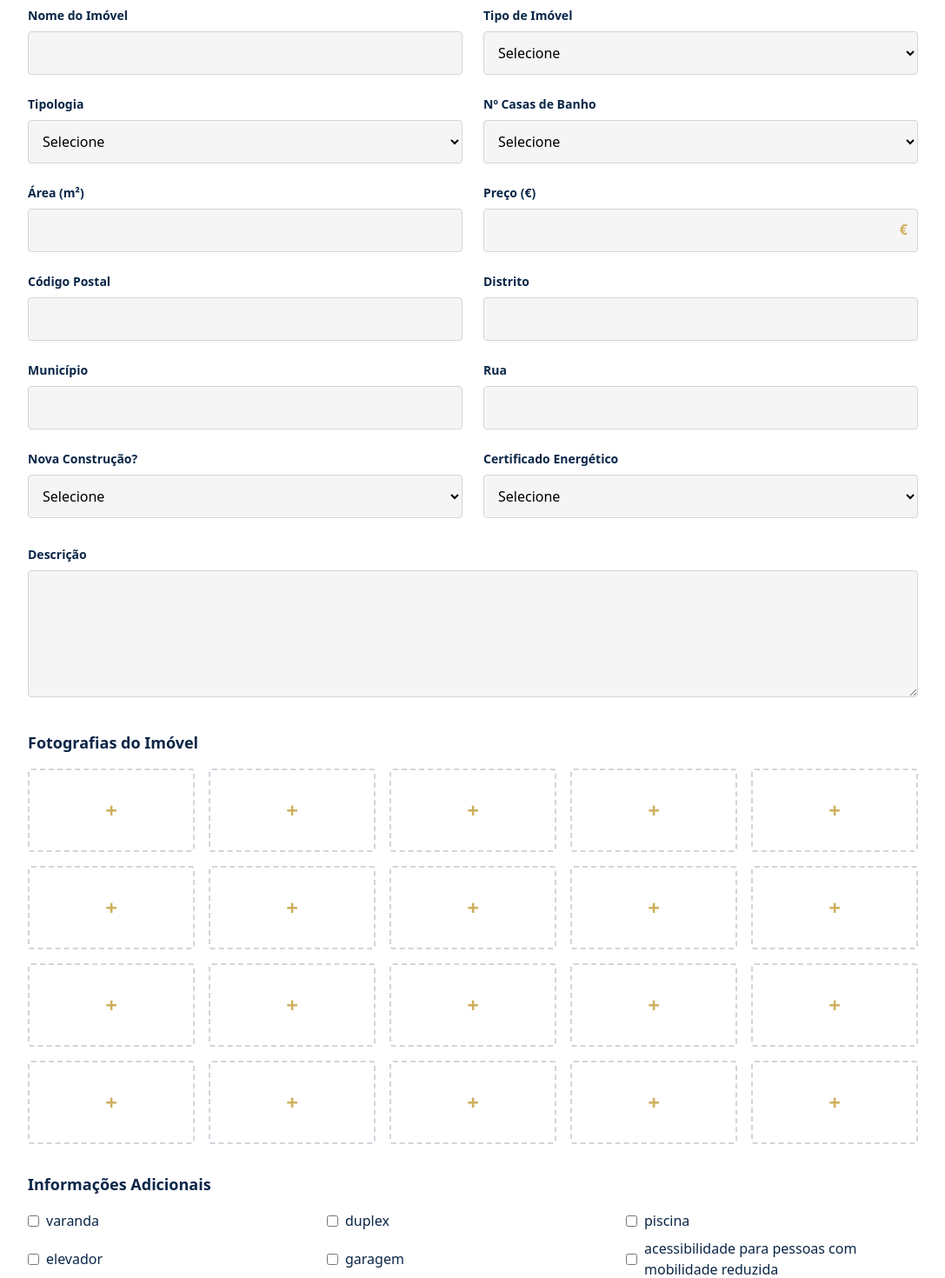
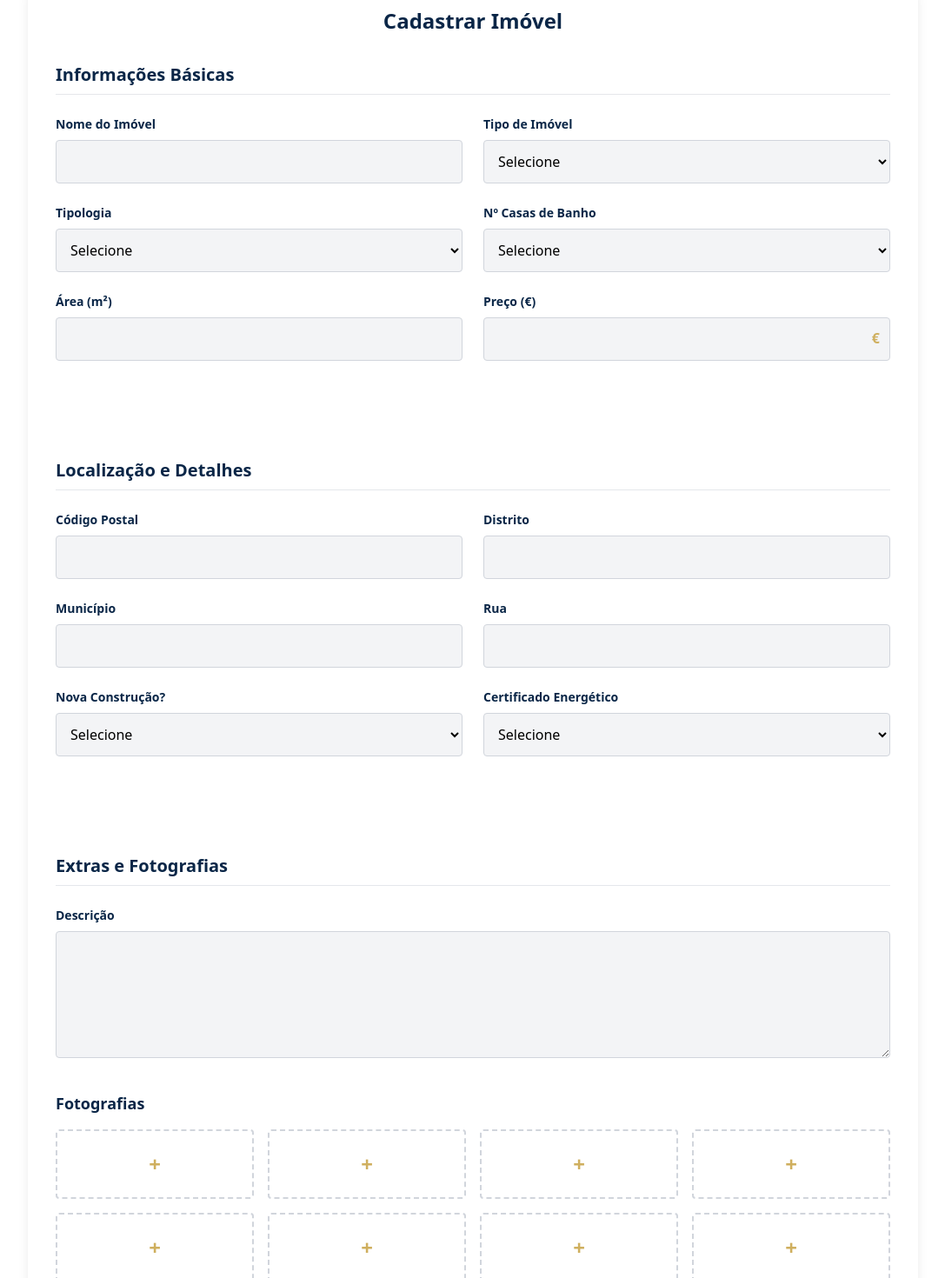
Before and after one commit to DEISI-ULHT-TFC-2024-25/TFC-DEISI2043-IMOinvestor_Frontend, a React (Vite) app in the folder imoinvestidor/: page /create-property in a window 1280 px wide. Shown: the part 240-1710 px from the top of the page at 87% size, without its empty margins (96-1183 px from the left). Built offline with nearby package versions, Linux system fonts and the light colour scheme.

Commit message:
Updated form for mobile and re styled

```diff
--- a/imoinvestidor/src/components/PropertyForm.jsx
+++ b/imoinvestidor/src/components/PropertyForm.jsx
@@ -1,20 +1,36 @@
-import PropTypes from 'prop-types';
+import { useState, useEffect } from "react";
+import PropTypes from "prop-types";
+import { ChevronLeft, ChevronRight } from "lucide-react";
 
-const inputStyle = "border border-gray-300 rounded w-full p-3 bg-[#F5F5F5] focus:outline-none focus:ring-2 focus:ring-[#0A2647]";
+const inputStyle = "border border-gray-300 rounded w-full p-3 bg-gray-100 focus:outline-none focus:ring-2 focus:ring-[#0A2647]";
 
-const fields = [
+const steps = [
+  {
+    title: "Informações Básicas",
+    fields: [
       { label: 'Nome do Imóvel', name: 'nome', type: 'text' },
       { label: 'Tipo de Imóvel', name: 'tipo', type: 'select', options: ['Apartamento', 'Casa'] },
       { label: 'Tipologia', name: 'tipologia', type: 'select', options: [...Array(10)].map((_, i) => (i < 9 ? `T${i}` : 'T9+')) },
       { label: 'Nº Casas de Banho', name: 'casasBanho', type: 'select', options: ['1', '2', '3', '4+'] },
       { label: 'Área (m²)', name: 'area', type: 'number' },
       { label: 'Preço (€)', name: 'preco', type: 'number', isPrice: true },
+    ],
+  },
+  {
+    title: "Localização e Detalhes",
+    fields: [
       { label: 'Código Postal', name: 'codigoPostal', type: 'text' },
       { label: 'Distrito', name: 'distrito', type: 'text' },
       { label: 'Município', name: 'municipio', type: 'text' },
       { label: 'Rua', name: 'rua', type: 'text' },
       { label: 'Nova Construção?', name: 'novaConstrucao', type: 'select', options: ['Sim', 'Não'] },
       { label: 'Certificado Energético', name: 'certificado', type: 'select', options: ['A+', 'A', 'B', 'B-', 'C', 'D', 'E', 'F'] },
+    ],
+  },
+  {
+    title: "Extras e Fotografias",
+    fields: [],  // Custom fields for step 3
+  },
 ];
 
 const extraInfos = [
@@ -24,15 +40,54 @@ const extraInfos = [
 ];
 
 export default function PropertyForm({ onSubmit, submitLabel }) {
+  const [step, setStep] = useState(0);
+  const [formData, setFormData] = useState({});
+  const [isDesktop, setIsDesktop] = useState(false);
+
+  // Check if we're on desktop
+  useEffect(() => {
+    const checkIfDesktop = () => {
+      setIsDesktop(window.innerWidth >= 1024); // lg breakpoint in Tailwind
+    };
+
+    checkIfDesktop();
+    window.addEventListener('resize', checkIfDesktop);
+
+    return () => window.removeEventListener('resize', checkIfDesktop);
+  }, []);
+
+  const nextStep = () => {
+    if (step < steps.length - 1) {
+      setStep(prev => prev + 1);
+    }
+  };
+
+  const prevStep = () => setStep(prev => Math.max(prev - 1, 0));
+
+  const handleSubmit = (e) => {
+    e.preventDefault();
+    onSubmit(formData);
+  };
+
+  // Determine if we're on the last step
+  const isLastStep = step === steps.length - 1;
+
+  const renderFormFields = (stepIndex) => {
+    const currentStep = steps[stepIndex];
+
+    if (currentStep.fields.length > 0) {
       return (
-    <form onSubmit={onSubmit} className="bg-white p-8 rounded-lg shadow-lg max-w-7xl mx-auto w-full">
-
         <div className="grid grid-cols-1 md:grid-cols-2 gap-6 mb-8">
-        {fields.map((field, idx) => (
+          {currentStep.fields.map((field, idx) => (
             <div key={idx} className="relative">
               <label className="block mb-2 text-sm font-semibold text-[#0A2647]">{field.label}</label>
               {field.type === 'select' ? (
-              <select className={inputStyle}>
+                <select
+                  className={inputStyle}
+                  name={field.name}
+                  onChange={(e) => setFormData({...formData, [field.name]: e.target.value})}
+                  value={formData[field.name] || ''}
+                >
                   <option value="">Selecione</option>
                   {field.options.map((opt, i) => (
                     <option key={i} value={opt}>{opt}</option>
@@ -42,48 +97,131 @@ export default function PropertyForm({ onSubmit, submitLabel }) {
                 <input
                   type={field.type}
                   className={`${inputStyle} ${field.isPrice ? 'pr-12' : ''}`}
+                  name={field.name}
+                  onChange={(e) => setFormData({...formData, [field.name]: e.target.value})}
+                  value={formData[field.name] || ''}
                 />
               )}
               {field.isPrice && <span className="absolute right-3 top-10 text-[#CFAF5E] font-semibold">€</span>}
             </div>
           ))}
         </div>
-
-      <div className="mb-8">
+      );
+    } else {
+      // Third step - Extras and Photos
+      return (
+        <div className="space-y-8">
+          <div>
             <label className="block mb-2 text-sm font-semibold text-[#0A2647]">Descrição</label>
-        <textarea rows="5" className={inputStyle}></textarea>
+            <textarea
+              rows="5"
+              className={inputStyle}
+              name="descricao"
+              onChange={(e) => setFormData({...formData, descricao: e.target.value})}
+              value={formData.descricao || ''}
+            ></textarea>
           </div>
 
-      <div className="mb-8">
-        <h4 className="text-lg font-semibold text-[#0A2647] mb-4">Fotografias do Imóvel</h4>
-        <div className="grid grid-cols-2 sm:grid-cols-3 md:grid-cols-5 gap-4">
-          {[...Array(20)].map((_, i) => (
-            <div key={i} className="border-2 border-dashed border-gray-300 rounded flex items-center justify-center h-24 cursor-pointer hover:border-[#CFAF5E]">
+          <div>
+            <h4 className="text-lg font-semibold text-[#0A2647] mb-4">Fotografias</h4>
+            <div className="grid grid-cols-2 md:grid-cols-4 gap-4">
+              {[...Array(8)].map((_, i) => (
+                <div key={i} className="border-2 border-dashed border-gray-300 rounded flex items-center justify-center h-20 cursor-pointer hover:border-[#CFAF5E]">
                   <span className="text-[#CFAF5E] text-2xl font-bold">+</span>
                 </div>
               ))}
             </div>
           </div>
 
-      <div className="mb-8">
+          <div>
             <h4 className="text-lg font-semibold text-[#0A2647] mb-4">Informações Adicionais</h4>
-        <div className="grid grid-cols-1 md:grid-cols-3 gap-2">
+            <div className="grid grid-cols-1 md:grid-cols-2 gap-2">
               {extraInfos.map((info, i) => (
                 <label key={i} className="flex items-center gap-2 text-[#0A2647]">
-              <input type="checkbox" className="accent-[#0A2647]" /> {info}
+                  <input
+                    type="checkbox"
+                    className="accent-[#0A2647]"
+                    name={`extra_${info}`}
+                    onChange={(e) => setFormData({...formData, [`extra_${info}`]: e.target.checked})}
+                    checked={formData[`extra_${info}`] || false}
+                  /> {info}
                 </label>
               ))}
             </div>
           </div>
+        </div>
+      );
+    }
+  };
 
-      <div className="flex justify-end">
+  return (
+    <form onSubmit={handleSubmit} className="bg-white p-4 md:p-8 rounded-lg shadow-lg max-w-5xl mx-auto w-full">
+      {/* Header */}
+      <div className="text-center mb-8">
+        <h2 className="text-2xl font-bold text-[#0A2647]">
+          {isDesktop ? "Cadastrar Imóvel" : steps[step].title}
+        </h2>
+        {!isDesktop && (
+          <p className="text-sm text-gray-500">Passo {step + 1} de {steps.length}</p>
+        )}
+      </div>
+
+      {isDesktop ? (
+        // Desktop version - all steps visible without borders
+        <div className="space-y-12">
+          {steps.map((stepData, idx) => (
+            <div key={idx} className="pb-8">
+              <h3 className="text-xl font-semibold text-[#0A2647] mb-6 pb-2 border-b border-gray-200">{stepData.title}</h3>
+              {renderFormFields(idx)}
+            </div>
+          ))}
+
+          <div className="flex justify-end mt-8 pt-6 border-t border-gray-200">
             <button
               type="submit"
-          className="bg-[#CFAF5E] hover:bg-[#b89a4e] text-[#0A2647] font-semibold px-8 py-3 rounded-md shadow-md transition"
+              className="px-8 py-3 bg-[#CFAF5E] text-[#0A2647] font-semibold rounded-md shadow-md hover:bg-[#b89a4e]"
             >
               {submitLabel}
             </button>
           </div>
+        </div>
+      ) : (
+        // Mobile version - stepped approach
+        <>
+          {/* Step Content */}
+          {renderFormFields(step)}
+
+          {/* Navigation Buttons */}
+          <div className="flex justify-between mt-8">
+            {step > 0 ? (
+              <button
+                type="button"
+                onClick={prevStep}
+                className="flex items-center gap-2 px-6 py-2 bg-gray-200 text-[#0A2647] rounded hover:bg-gray-300"
+              >
+                <ChevronLeft size={20} /> Anterior
+              </button>
+            ) : <div></div>}
+
+            {isLastStep ? (
+              <button
+                type="submit"
+                className="px-8 py-3 bg-[#CFAF5E] text-[#0A2647] font-semibold rounded-md shadow-md hover:bg-[#b89a4e]"
+              >
+                {submitLabel}
+              </button>
+            ) : (
+              <button
+                type="button"
+                onClick={nextStep}
+                className="flex items-center gap-2 px-6 py-2 bg-[#CFAF5E] text-[#0A2647] rounded hover:bg-[#b89a4e]"
+              >
+                Seguinte <ChevronRight size={20} />
+              </button>
+            )}
+          </div>
+        </>
+      )}
     </form>
   );
 }
```
Lines whose indentation alone changed are shown as unchanged.
